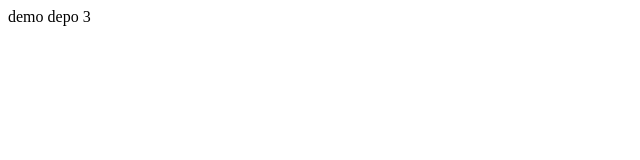
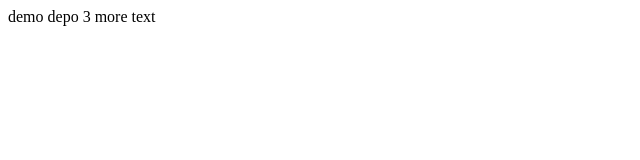
Before and after one commit to astathakis/testing-git1.0, a plain HTML site: page index.html in a window 1280 px wide. Shown: the full height of the page, 0-640 px from the left. Drawn offline with Linux system fonts and the light colour scheme.

Commit message:
typed more text

```diff
--- a/index.html
+++ b/index.html
@@ -7,6 +7,6 @@
     <title>Demo depo 3</title>
   </head>
   <body>
-    demo depo 3
+    demo depo 3 more text
   </body>
 </html>
```
